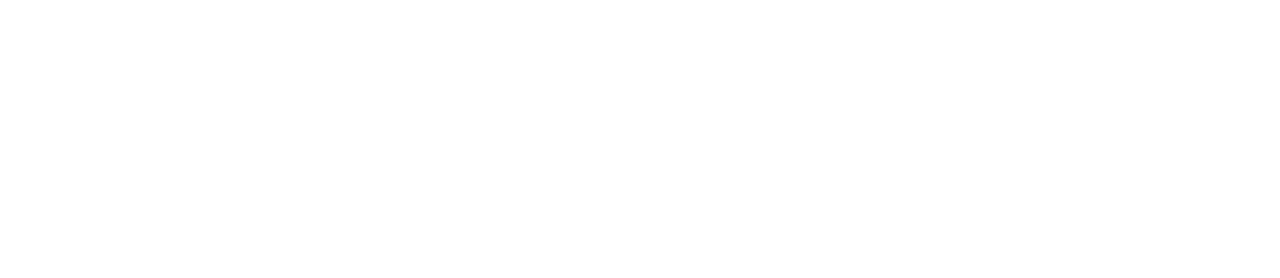
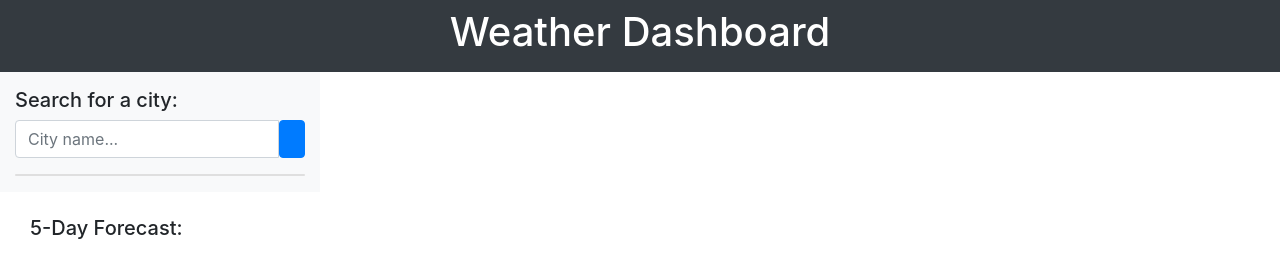
Before and after one commit to agraysargent/Weather-Dashboard, a plain HTML site: page index.html in a window 1280 px wide. Drawn offline with nearby package versions, Linux system fonts and the light colour scheme.

Commit message:
complete html

```diff
--- a/index.html
+++ b/index.html
@@ -5,11 +5,53 @@
     <meta charset="UTF-8" />
     <meta name="viewport" content="width=device-width, initial-scale=1.0" />
     <meta http-equiv="X-UA-Compatible" content="ie=edge" />
-    <link rel="stylesheet" href="https://stackpath.bootstrapcdn.com/bootstrap/4.3.1/css/bootstrap.min.css" />
+    <link rel="stylesheet" href="https://stackpath.bootstrapcdn.com/bootstrap/4.4.1/css/bootstrap.min.css" />
     <link rel="stylesheet" href="assets/style.css">
+    <title>Weather Dashboard</title>
 </head>
+
 <body>
+    <div class="bg-dark pt-2 pb-2">
+        <div class="container">
+            <h1 class="text-center text-white">Weather Dashboard</h1>
+        </div>
+    </div>
+    <div class="container-fluid">
 
-<script src="assets/script.js"></script>
+        <div class="row">
+
+            <div class="col-lg-3 bg-light pt-3 pb-3">
+                <!-- City Search -->
+                <h5>Search for a city:</h5>
+                <div class="input-group mb-3">
+                    <input id="searchTerm" type="text" class="form-control" placeholder="City name..."
+                        class="input-group-append">
+                    <button id="searchBtn" class="btn btn-primary" type="button" id="button-addon2"><i
+                            class="far fa-search"></i></button>
+                </div>
+                <div class="card">
+                    <ul class="list-group list-group-flush list">
+                    </ul>
+                </div>
+            </div>
+            <div class="col-lg-9">
+                <div id="currentCity" class="mt-4">
+
+                </div>
+            </div>
+        </div>
+        <!-- 5-Day Forecast Display Here -->
+        <div class="mt-4 col-md-12">
+
+            <h5 id="forecastH5" class="mt-3 hide">5-Day Forecast:</h5>
+
+            <div id="forecast" class="row">
+            </div>
+        </div>
+    </div>
+
+    <script src="https://cdnjs.cloudflare.com/ajax/libs/jquery/3.2.1/jquery.min.js"></script>
+    <script src="assets/script.js"></script>
 </body>
+
 </html>
```
